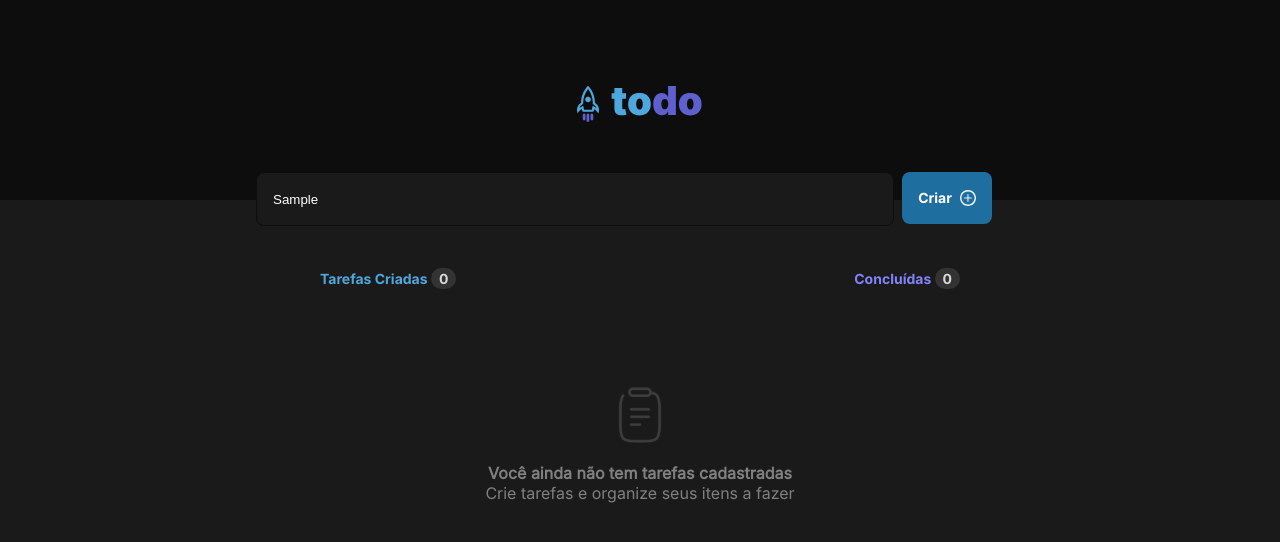
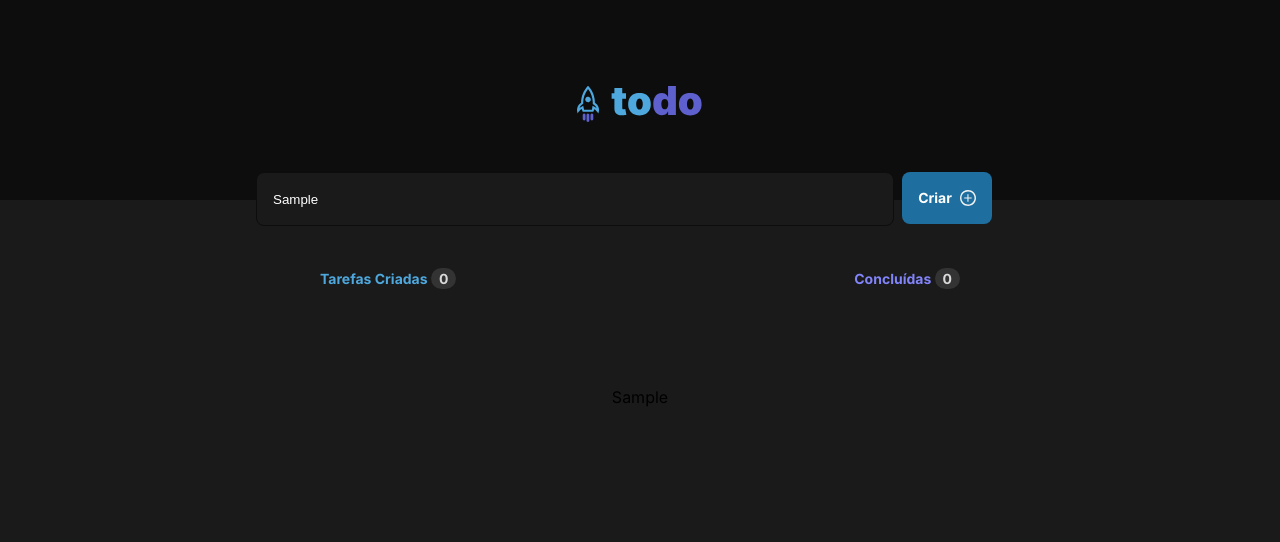
Before and after one commit to AntonioDeveloper/to-do-list, a React (Vite) app: page / in a window 1280 px wide. Both pictures are taken after typing "Sample" into the empty fields and a click on the button "Criar". Shown: the top 542 px of the page. Built offline with nearby package versions, Linux system fonts and the light colour scheme.

Commit message:
Listas sendo geradas

```diff
--- a/src/App.tsx
+++ b/src/App.tsx
@@ -7,7 +7,6 @@ export function App() {
   return (
     <>
       <Header />
-      <AddTaskBar />
       <TasksContainer />
     </>
   )
--- a/src/components/AddTaskBar/AddTaskBar.tsx
+++ b/src/components/AddTaskBar/AddTaskBar.tsx
@@ -1,13 +1,18 @@
 import styles from './index.module.css'
+import { ChangeEvent, useState, useEffect, MouseEvent } from 'react';
 
-export function AddTaskBar() {
-  const submitButton = document.querySelector("button[type=submit]");
-  const inputTask = document.querySelector("input[name=nova-tarefa]") as HTMLInputElement | null;
+interface Tasks {
+  isComplete: boolean;
+  task: string;
+}
 
-  function handleNewTask() {
-    event?.preventDefault();
-    console.log(inputTask?.value);
-  }
+interface AddTaskBarProps {
+  TaskHandler: (event: MouseEvent<HTMLButtonElement>) => Tasks[];
+  InputChangeHandler: (event: ChangeEvent<HTMLInputElement>) => void;
+  InputValue: string;
+}
+
+export function AddTaskBar({ TaskHandler, InputChangeHandler, InputValue }: AddTaskBarProps) {
 
   return (
     <>
@@ -16,8 +21,11 @@ export function AddTaskBar() {
           type="text"
           placeholder="Adicione uma nova tarefa"
           name="nova-tarefa"
-          className={styles.input} />
-        <button type="submit" onClick={handleNewTask}>Criar</button>
+          className={styles.input}
+          value={InputValue}
+          onChange={InputChangeHandler}
+        />
+        <button type="submit" onClick={TaskHandler}>Criar</button>
       </form>
     </>
   )
--- a/src/components/Task/Task.tsx
+++ b/src/components/Task/Task.tsx
@@ -1,10 +1,26 @@
 import styles from './index.module.css';
 
-export function Task() {
+interface Task {
+  isComplete: boolean;
+  task: string;
+}
+
+interface LineTasks {
+  tarefas: Task[];
+}
+
+export function Task({ tarefas }: LineTasks) {
+  console.log(tarefas)
   return (
     <div className={styles.taskContainer}>
-      <div className={styles.checkMark}></div>
-      <div className={styles.taskDescription}></div>
+      {tarefas.map((tarefa, i) => {
+        return (
+          <div key={i}>
+            <div className={styles.checkMark}>{tarefa.isComplete}</div>
+            <div className={styles.taskDescription}>{tarefa.task}</div>
+          </div>
+        )
+      })}
     </div>
   )
 }
--- a/src/components/TasksContainer/TasksContainer.tsx
+++ b/src/components/TasksContainer/TasksContainer.tsx
@@ -1,20 +1,64 @@
 import styles from './index.module.css';
 import imgClipBoard from '../../assets/Clipboard.svg';
+import { AddTaskBar } from '../AddTaskBar/AddTaskBar';
+import { useState, MouseEvent, ChangeEvent } from 'react';
+import { Task } from '../Task/Task';
+
+interface Tasks {
+  isComplete: boolean;
+  task: string;
+}
+
+//let tasksArray: Tasks[] = [];
 
 export function TasksContainer() {
+
+  const [inputValue, setInputValue] = useState("");
+  const [isComplete, setIsComplete] = useState(false);
+  const [arrayExists, setArrayExists] = useState(false);
+  const [tasksArray, setTaskArray] = useState<Array<{
+    isComplete: boolean,
+    task: string
+  }>>([]);
+
+  function handleChange(event: ChangeEvent<HTMLInputElement>) {
+    const newInputValue = event.target.value;
+    setInputValue(newInputValue);
+  }
+
+  function handleNewTask(event: MouseEvent<HTMLButtonElement>) {
+
+    event?.preventDefault();
+
+    const task = inputValue;
+
+    //tasksArray.push({ isComplete, task });
+    setTaskArray((state) => [...state, { isComplete: false, task: task }]);
+    setArrayExists(true);
+
+    console.log(tasksArray);
+    return tasksArray;
+  }
+
   return (
     <section>
+      <AddTaskBar TaskHandler={handleNewTask} InputChangeHandler={handleChange} InputValue={inputValue} />
       <div className={styles.tasksContainer}>
         <div className={styles.statusBar}>
           <p className={styles.createdTasks}>Tarefas Criadas <span>0</span></p>
           <p className={styles.concludedTasks}>Concluídas <span>0</span></p>
         </div>
         <div className={styles.tasks}>
-          <img src={imgClipBoard} alt="ClipBoard" />
-          <p>
-            <strong>Você ainda não tem tarefas cadastradas</strong> <br />
-            Crie tarefas e organize seus itens a fazer
-          </p>
+          {arrayExists == false ? (
+
+            <p>
+              <img src={imgClipBoard} alt="ClipBoard" />
+              <strong>Você ainda não tem tarefas cadastradas</strong> <br />
+              Crie tarefas e organize seus itens a fazer
+            </p>
+          )
+            : <Task tarefas={tasksArray} />
+          }
         </div>
       </div>
     </section>
--- a/src/components/TasksContainer/index.module.css
+++ b/src/components/TasksContainer/index.module.css
@@ -50,3 +50,7 @@ section {
 .tasks p {
   color: var(--gray-300);
 }
+
+.taskDescription {
+  color: #fff;
+}
```
